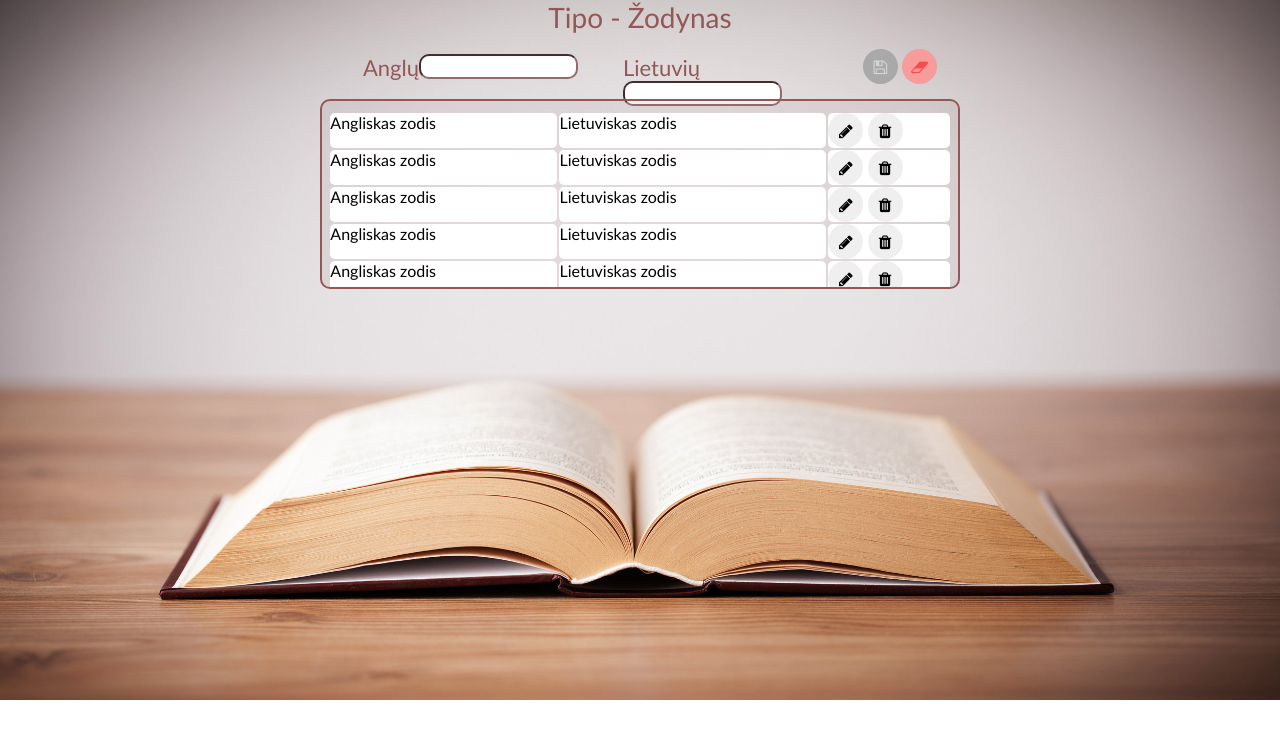
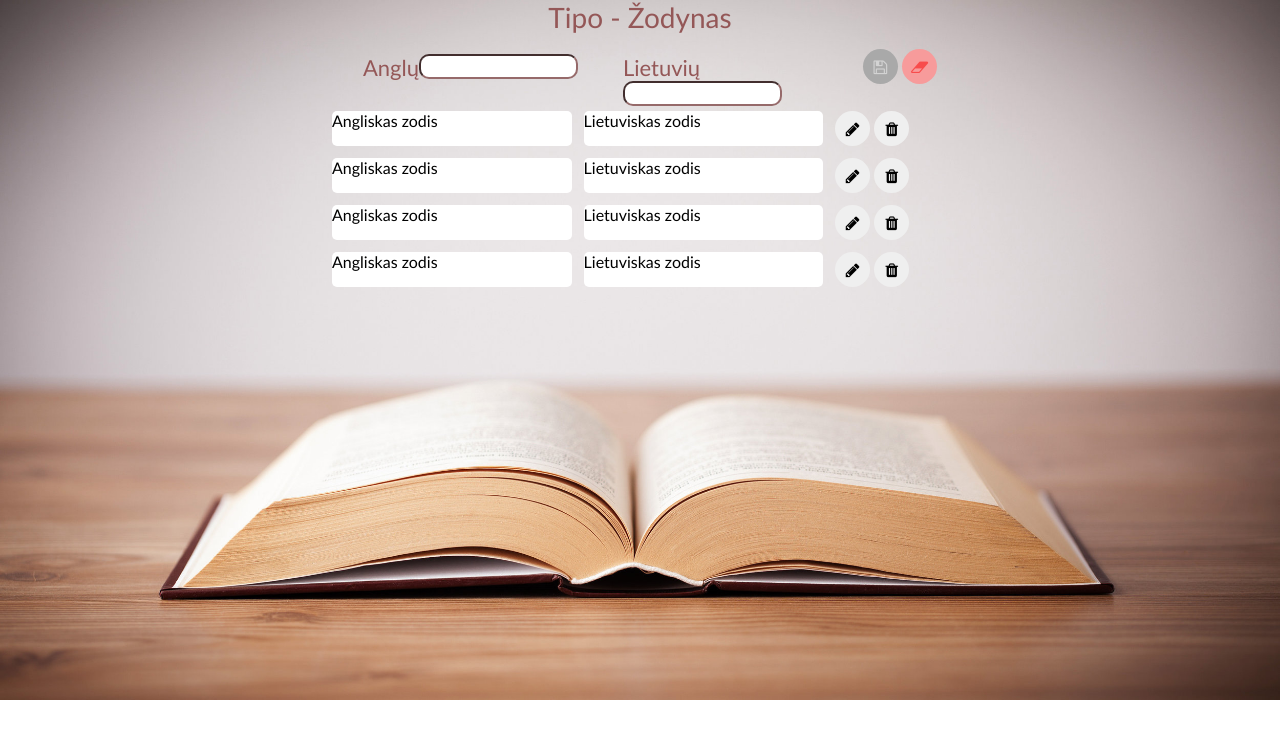
Before and after one commit to AugisKo/front-end-28bit-zodynas, a website with bundled scripts: page index.html in a window 1280 px wide. Built offline with nearby package versions, Linux system fonts and the light colour scheme.

Commit message:
final html design

```diff
--- a/css/zodynas.css
+++ b/css/zodynas.css
@@ -3,17 +3,16 @@ body {
     align-items: center;
     flex-direction: column;
     background-image: url(/img/open-book.jpg);
-background-repeat: no-repeat;
-background-size: cover;
+    background-repeat: no-repeat;
+    background-size: cover;
 }
 
 h1 {
-    font-family:'Segoe UI', Tahoma, Geneva, Verdana, sans-serif;
+    font-family: 'Segoe UI', Tahoma, Geneva, Verdana, sans-serif;
     font-weight: lighter;
     margin: 2% 0 20px 0;
     font-size: 28px;
     color: rgb(148, 87, 87);
-
 }
 
 .ivesties_forma {
@@ -23,14 +22,14 @@ h1 {
     border-width: 2px;
     border-color: rgb(148, 87, 87);
     color: rgb(148, 87, 87);
-    font-family:Verdana, Geneva, Tahoma, sans-serif;
+    font-family: Verdana, Geneva, Tahoma, sans-serif;
 }
 
 .ang {
     display: flex;
     width: 240px;
     height: 25px;
-    margin: 20px 0 20px 20px ;
+    margin: 20px 0 20px 20px;
 }
 
 .liet {
@@ -38,12 +37,9 @@ h1 {
     width: 240px;
     height: 25px;
     margin: 20px 0 20px 20px;
-
-
 }
 
 input {
-
     height: 25px;
     border-radius: 10px;
     border-width: 2px;
@@ -58,69 +54,75 @@ button {
     border: 2px;
 }
 
-.btn > [name="save"] {
-    background-color:  darkgrey;
+.btn>[name='save'] {
+    background-color: darkgrey;
     color: lightgrey;
     margin-top: 15px;
 }
-.btn>[name="save"]:hover {
 
+.btn>[name='save']:hover {
     background-color: rgb(3, 2, 2);
 }
 
-.btn>[name="reset"] {
+.btn>[name='reset'] {
     background-color: rgb(247, 155, 155);
     color: rgb(248, 76, 76);
     margin-top: 15px;
 }
 
-.btn>[name="reset"]:hover {
-background-color: rgb(248, 31, 31);
-      color:white;
+.btn>[name='reset']:hover {
+    background-color: rgb(248, 31, 31);
+    color: white;
 }
 
-
-button > [name="edit"], button>[name="delete"] {
+button>[name='edit'],
+button>[name='delete'] {
     margin-top: 0;
 }
 
-button>[name="delete"]:hover {
-   color: white;
+button>[name='delete']:hover {
+    color: white;
 }
 
 lable {
     font-size: 22px;
     margin-right: 10px;
+}
 
+.isvestis {
+    /* display: flex;
+    justify-content: center;*/
+    overflow-y: auto;
+    width: 50%;
+    height: 200px;
+    border: 0px solid rgb(148, 87, 87);
+    border-radius: 10px;
+    /*background: rgb(150, 106, 106, 0.1);*/
+    padding-bottom: 5px;
 }
-.isvestis {
-    display: flex;
-    justify-content: center;
-    overflow-y:auto;
-    width: 50%;
-    height: 190px;
-    border: 2px solid rgb(148, 87, 87);
-    border-radius: 10px;
-    background: rgb(150, 106, 106, 0.1);
-    padding-top: 10px;
 
-}
 table {
-   width: 98%;
-
+    width: 98%;
+    border-spacing: 12px;
+    border-collapse: separate;
+    table-layout: fixed;
+    margin-bottom: 5px;
 }
 
 td {
     vertical-align: middle;
-    height: 25px;
-    width: 25px;
     margin-left: 10px;
-    background:white;
+    background: white;
     border-radius: 5px;
     padding-left: 10px;
 }
 
-td > .btn {
+td:nth-child(3) {
+    width: 100px;
+    background: transparent;
+}
+
+td>.btn {
     display: flex;
     float: right;
     width: 15px;
```
